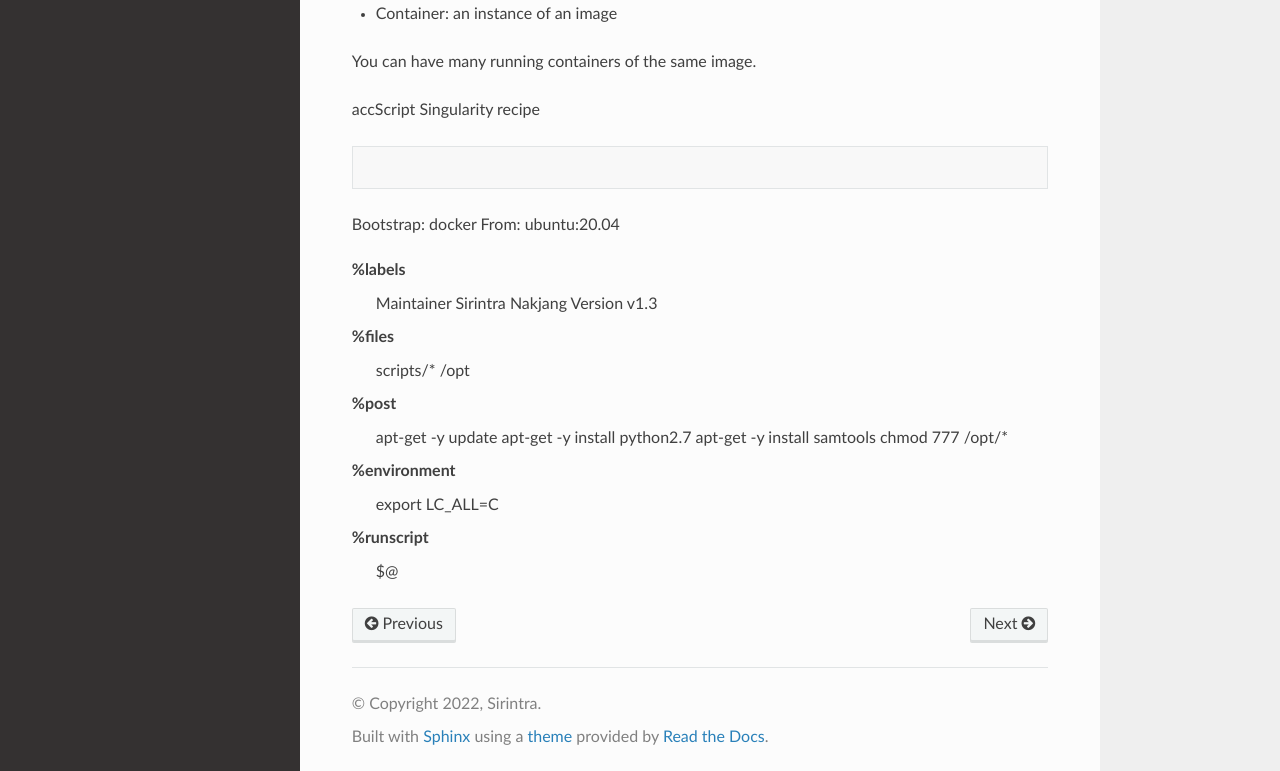
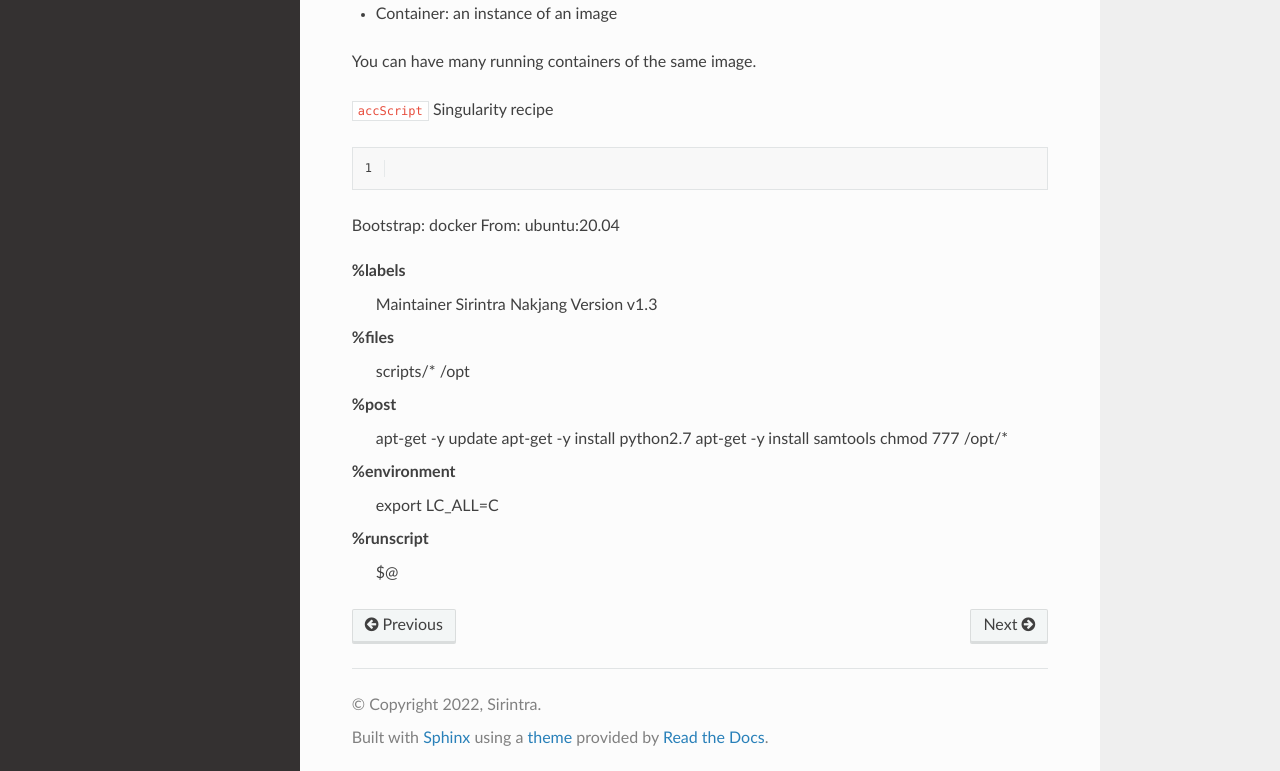
Before and after one commit to sirintra/PMC-PC-training, a Sphinx documentation site: the page built from docs/source/singularity.rst, in a window 1280 px wide and 1236 px high. Shown: the part 462-1233 px from the top of the window. Built offline with Sphinx 7.4.7 and the Read the Docs theme 2.0.0, drawn with Linux system fonts in a browser that asks for light colours.

Commit message:
Update singularity.rst

```diff
--- a/docs/source/singularity.rst
+++ b/docs/source/singularity.rst
@@ -17,9 +17,10 @@ You can have many running containers of the same image.
 
 
 
-accScript Singularity recipe
+``accScript`` Singularity recipe
 
-.. code-block:: console
+.. code-block:: bash
+  :linenos:
 
 Bootstrap: docker
 From: ubuntu:20.04
```
